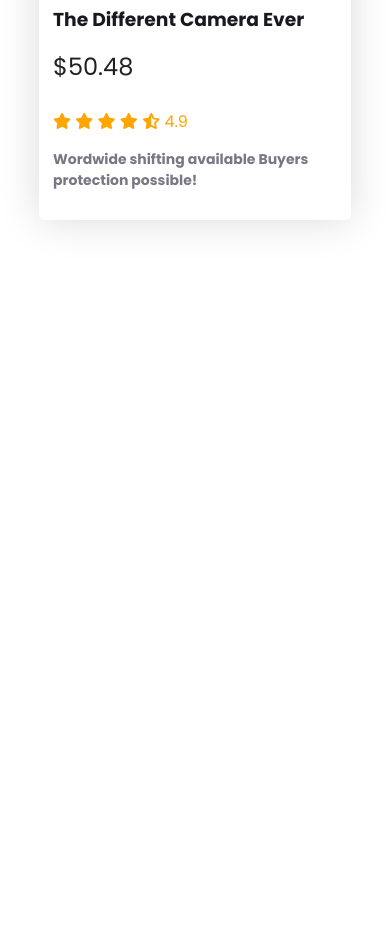
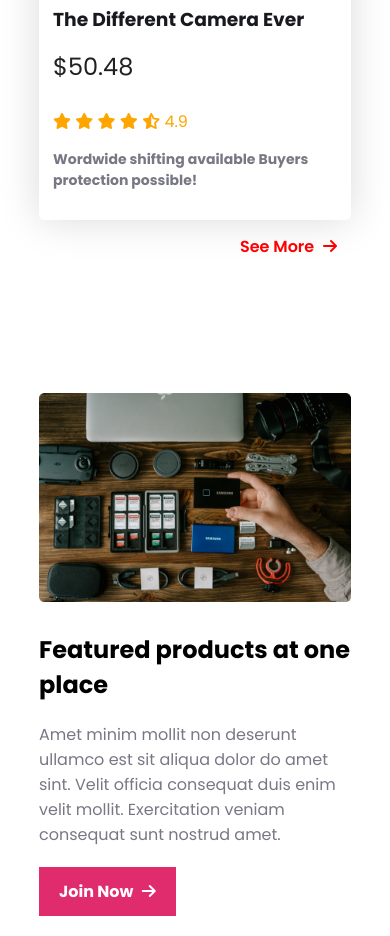
Before and after one commit to Mustakahmmed-dev/Web-Day12-Influencer-Gear, a plain HTML site: page index.html in a window 390 px wide. Shown: the part 5978-6914 px from the top of the page. Before the commit the page ends 6278 px from the top, so only its background shows below. Drawn offline with Linux system fonts and the light colour scheme.

Commit message:
Added the featured products and its responsiveness

```diff
--- a/index.html
+++ b/index.html
@@ -180,9 +180,21 @@
                 </div>
 
             </div>
+            <a class="see-more" href="">See More <i class="fa-solid fa-arrow-right"></i></a>
         </section>
 
+        <!-- Featured Products -->
+         <section class="featured-products-sec">
+            <div class="featured-products-container">
+                <img src="images/gear.png" alt="">
+                <div class="featured-products-desc">
+                    <h1>Featured products at one place</h1>
+                    <p>Amet minim mollit non deserunt ullamco est sit aliqua dolor do amet sint. Velit officia consequat duis enim velit mollit. Exercitation veniam consequat sunt nostrud amet.</p>
+                    <a class="featured-products-btn" href="">Join Now <i class="fa-solid fa-arrow-right"></i></a>
+                </div>
+            </div>
 
+         </section>
     </main>
 </body>
 </html>
--- a/styles/index.css
+++ b/styles/index.css
@@ -117,6 +117,7 @@ header{
 .shopping-sec{
     max-width: 80%;
     margin: 0 auto;
+    padding-bottom: 100px;
 }
 .shopping-sec > h1{
     text-align: center;
@@ -129,7 +130,6 @@ header{
     display: grid;
     grid-template-columns: repeat(3, 1fr);
     gap: 25px;
-    margin-bottom: 80px;
 }
 .shopping-card{
     border-radius: 5px;
@@ -165,7 +165,14 @@ header{
 .review-stars{
     color: orange;
 }
-
+.see-more{
+    color: red;
+    font-weight: 600;
+    padding: 14px;
+    display: block;
+    text-decoration: none;
+    text-align: right;
+}
 /* Responsiveness for Popular Collection cards */
 @media screen and (max-width:576px){
     .shopping-cards-container{
@@ -177,3 +184,41 @@ header{
         grid-template-columns: repeat(2, 1fr);
     }
 }
+
+/* featured-products-sec */
+.featured-products-sec{
+    max-width: 80%;
+    margin: 0 auto;
+    padding: 20px;
+}
+.featured-products-container{
+    display: flex;
+    justify-content: space-between;
+    align-items: center;
+    gap: 30px;
+}
+.featured-products-sec img{
+    width: 100%;
+}
+.featured-products-desc{
+    max-width: 700px;
+}
+.featured-products-desc p{
+    margin: 20px 0px;
+    color: rgb(120, 120, 133);
+}
+.featured-products-btn{
+    padding: 12px 20px;
+    background-color: rgb(224, 44, 109);
+    color: white;
+    font-weight: 700;
+    text-decoration: none;
+    display: inline-block;
+}
+
+/* Responsiveness */
+@media screen and (max-width:992px) {
+    .featured-products-container{
+        flex-direction: column;
+    }
+}
```
